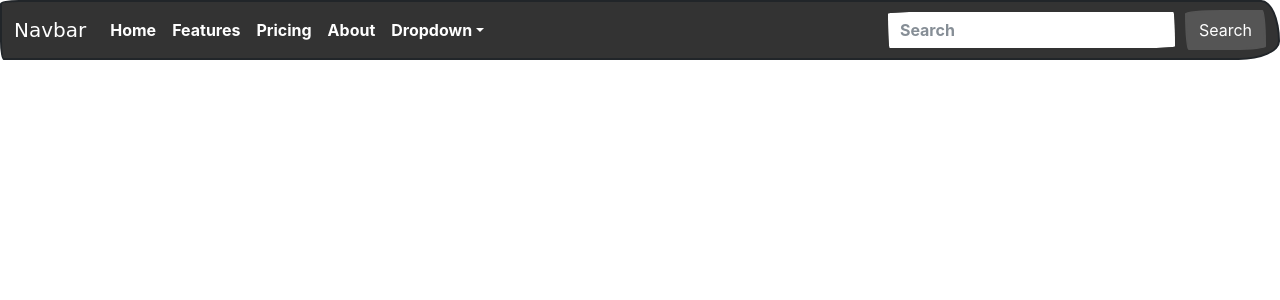
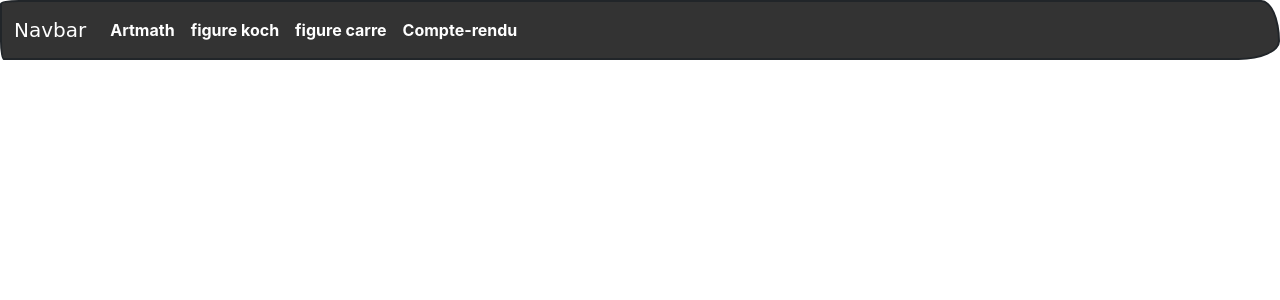
Before and after one commit to tsuru77/sae_24, a Symfony app: template templates/base.html.twig in a window 1280 px wide. Shown: the top 300 px of the page. Run offline with Twig, Linux system fonts and the light colour scheme; the template is opened without the code that fills it, so the values that code supplies are empty; some libraries are stand-ins or nearby versions; some web fonts are replaced.

Commit message:
ameliration  navbar

```diff
--- a/templates/base.html.twig
+++ b/templates/base.html.twig
@@ -26,34 +26,19 @@
     <div class="collapse navbar-collapse" id="navbarColor01">
       <ul class="navbar-nav me-auto">
         <li class="nav-item">
-          <a class="nav-link active" href="#">Home
-            <span class="visually-hidden">(current)</span>
+          <a class="nav-link active" href="#">Artmath
           </a>
         </li>
         <li class="nav-item">
-          <a class="nav-link" href="#">Features</a>
+          <a class="nav-link" href="artmath/koch.html.twig">figure koch</a>
         </li>
         <li class="nav-item">
-          <a class="nav-link" href="#">Pricing</a>
+          <a class="nav-link" href="artmath/ness_carre.html.twig">figure carre</a>
         </li>
         <li class="nav-item">
-          <a class="nav-link" href="#">About</a>
-        </li>
-        <li class="nav-item dropdown">
-          <a class="nav-link dropdown-toggle" data-bs-toggle="dropdown" href="#" role="button" aria-haspopup="true" aria-expanded="false">Dropdown</a>
-          <div class="dropdown-menu">
-            <a class="dropdown-item" href="#">Action</a>
-            <a class="dropdown-item" href="#">Another action</a>
-            <a class="dropdown-item" href="#">Something else here</a>
-            <div class="dropdown-divider"></div>
-            <a class="dropdown-item" href="#">Separated link</a>
-          </div>
+          <a class="nav-link" href="https://lavish-binder-598.notion.site/SAE-24-ff890782928b43218a03bbd11e8b0a7e">Compte-rendu</a>
         </li>
       </ul>
-      <form class="d-flex">
-        <input class="form-control me-sm-2" type="text" placeholder="Search">
-        <button class="btn btn-secondary my-2 my-sm-0" type="submit">Search</button>
-      </form>
     </div>
   </div>
 </nav>
```
Also changed, not shown: templates/artmath/koch.html.twig (added, +27 -0 lines), templates/artmath/ness_carre.html.twig (renamed from templates/artmath/index.html.twig, +0 -18 lines), templates/artmath/cr.html.twig (added).
